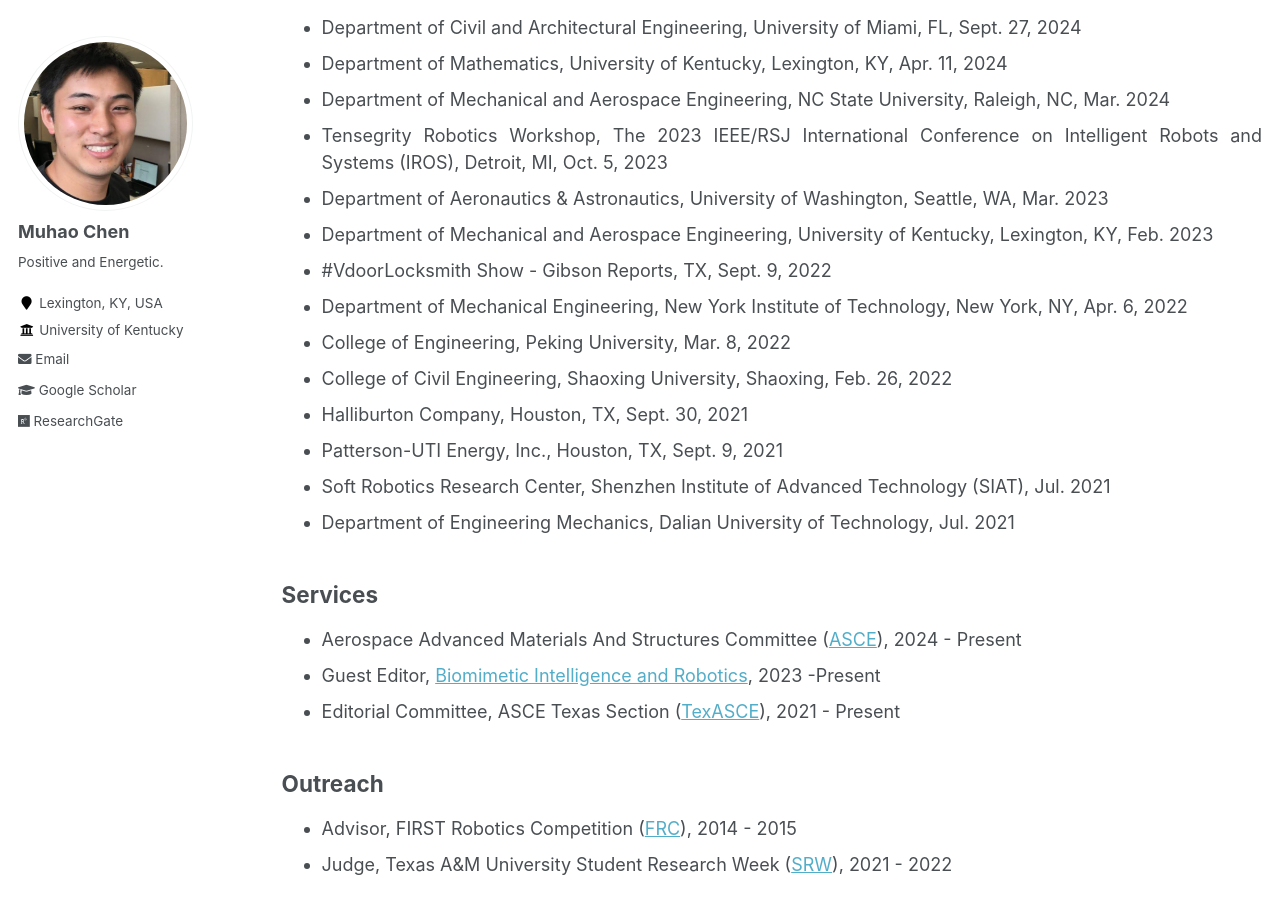
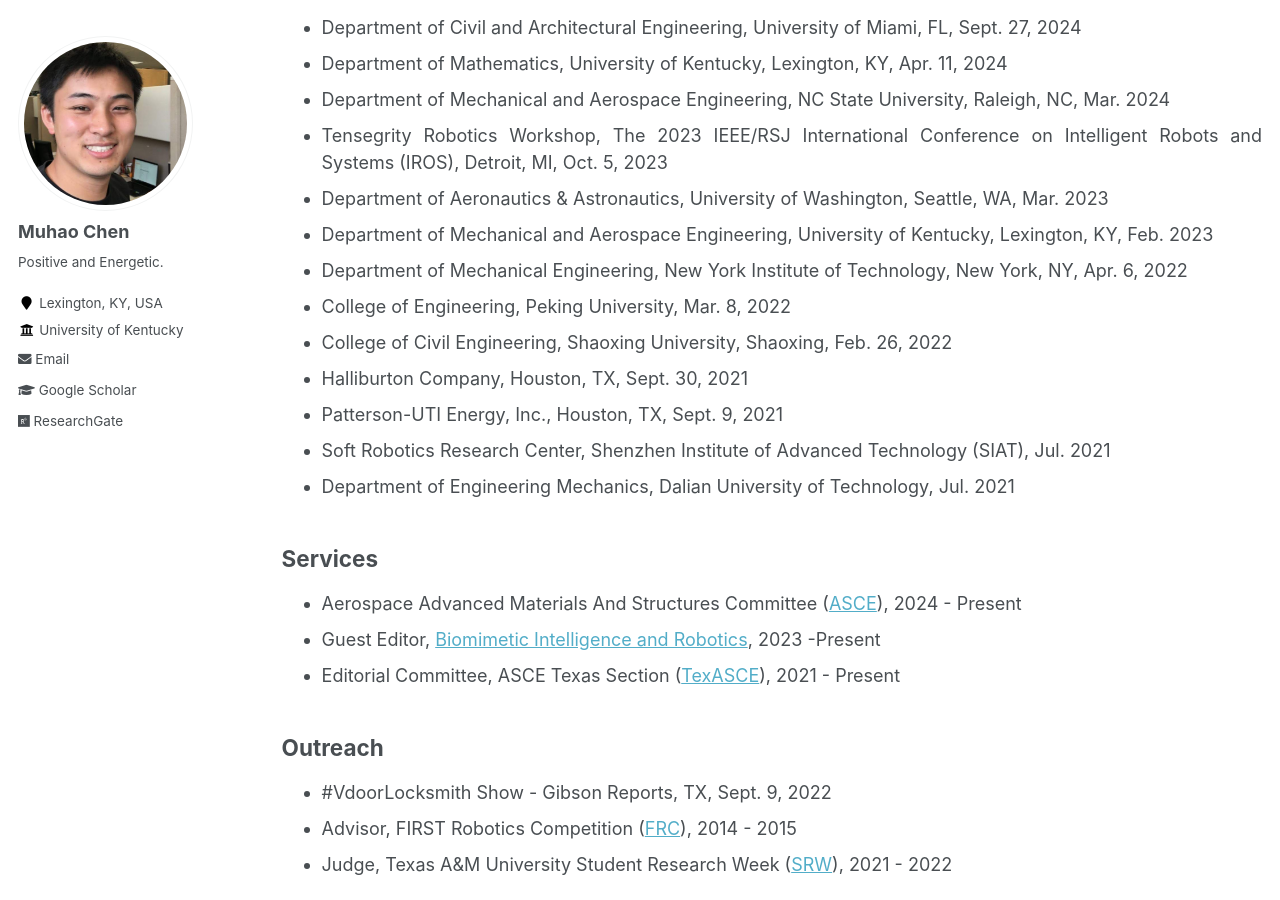
Before and after one commit to Muhao-Chen/muhao-chen.github.io, a Jekyll site: the page built from _pages/professional-activities.md, in a window 1280 px wide and 900 px high, scrolled down 222 px. Built offline with Jekyll 4.4.1, drawn with Linux system fonts in a browser that asks for light colours; part of the change alters nothing that is shown.

```diff
--- a/_pages/professional-activities.md
+++ b/_pages/professional-activities.md
@@ -12,20 +12,19 @@ toc_max_header: 1
 <div style="text-align: justify;" markdown="1">
 
 ## Invited Talks
-- Department of Civil and Architectural Engineering, University of Miami, FL, Sept. 27, 2024
-- Department of Mathematics, University of Kentucky, Lexington, KY, Apr. 11, 2024
-- Department of Mechanical and Aerospace Engineering, NC State University, Raleigh, NC, Mar. 2024
-- Tensegrity Robotics Workshop, The 2023 IEEE/RSJ International Conference on Intelligent Robots and Systems (IROS), Detroit, MI, Oct. 5, 2023
-- Department of Aeronautics & Astronautics, University of Washington, Seattle, WA, Mar. 2023
-- Department of Mechanical and Aerospace Engineering, University of Kentucky, Lexington, KY, Feb. 2023
-- #VdoorLocksmith Show - Gibson Reports, TX, Sept. 9, 2022
-- Department of Mechanical Engineering, New York Institute of Technology, New York, NY, Apr. 6, 2022
-- College of Engineering, Peking University, Mar. 8, 2022
-- College of Civil Engineering, Shaoxing University, Shaoxing, Feb. 26, 2022
-- Halliburton Company, Houston, TX, Sept. 30, 2021
-- Patterson-UTI Energy, Inc., Houston, TX, Sept. 9, 2021
-- Soft Robotics Research Center, Shenzhen Institute of Advanced Technology (SIAT), Jul. 2021
-- Department of Engineering Mechanics, Dalian University of Technology, Jul. 2021
+* Department of Civil and Architectural Engineering, University of Miami, FL, Sept. 27, 2024
+* Department of Mathematics, University of Kentucky, Lexington, KY, Apr. 11, 2024
+* Department of Mechanical and Aerospace Engineering, NC State University, Raleigh, NC, Mar. 2024
+* Tensegrity Robotics Workshop, The 2023 IEEE/RSJ International Conference on Intelligent Robots and Systems (IROS), Detroit, MI, Oct. 5, 2023
+* Department of Aeronautics & Astronautics, University of Washington, Seattle, WA, Mar. 2023
+* Department of Mechanical and Aerospace Engineering, University of Kentucky, Lexington, KY, Feb. 2023
+* Department of Mechanical Engineering, New York Institute of Technology, New York, NY, Apr. 6, 2022
+* College of Engineering, Peking University, Mar. 8, 2022
+* College of Civil Engineering, Shaoxing University, Shaoxing, Feb. 26, 2022
+* Halliburton Company, Houston, TX, Sept. 30, 2021
+* Patterson-UTI Energy, Inc., Houston, TX, Sept. 9, 2021
+* Soft Robotics Research Center, Shenzhen Institute of Advanced Technology (SIAT), Jul. 2021
+* Department of Engineering Mechanics, Dalian University of Technology, Jul. 2021
 
 
 <!-- ## Conference talks -->
@@ -54,6 +53,7 @@ toc_max_header: 1
 
 
 ## Outreach
+* #VdoorLocksmith Show - Gibson Reports, TX, Sept. 9, 2022
 * Advisor, FIRST Robotics Competition ([FRC](https://www.firstinspires.org/robotics/frc)), 2014 - 2015
 * Judge, Texas A&M University Student Research Week ([SRW](https://srw.tamu.edu/)), 2021 - 2022
 
```
